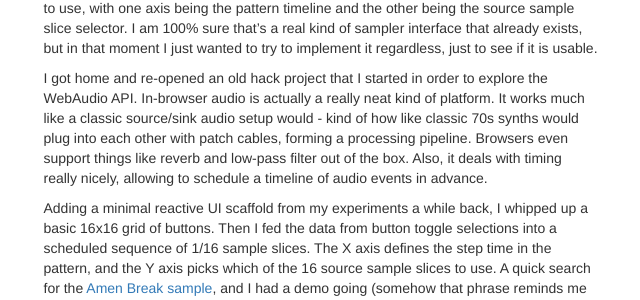
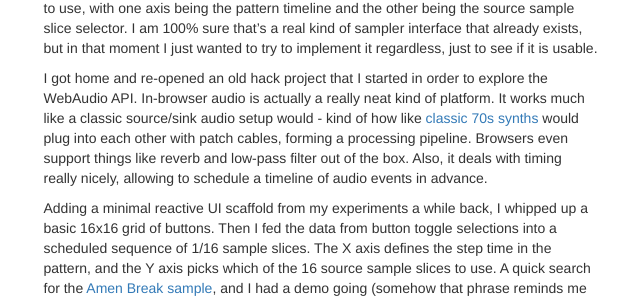
Before and after one commit to unframework/unframework-website, a Jekyll site: the page built from webaudio-music-toy.md, in a window 1280 px wide. Shown: the part 905-1205 px from the top of the page, without its empty margins (319-959 px from the left). Built offline with Jekyll 4.4.1, drawn with Linux system fonts in a browser that asks for light colours; part of the change alters nothing that is shown.

```diff
--- a/webaudio-music-toy.md
+++ b/webaudio-music-toy.md
@@ -20,7 +20,7 @@ So all of this background exposure finally got me building a music toy of my own
 
 One day last week, I was in the middle of a multi-hour coding streak and listening to one of these folks ([Jeff Kaale](https://soundcloud.com/jeff-kaale) maybe?). In the back of my mind, I couldn't help but try and imagine the tools that might be used for the kind of intricate sampling that's involved. And I just visualized one of those 2D LCD grid controller things that modern producers seem to use, with one axis being the pattern timeline and the other being the source sample slice selector. I am 100% sure that's a real kind of sampler interface that already exists, but in that moment I just wanted to try to implement it regardless, just to see if it is usable.
 
-I got home and re-opened an old hack project that I started in order to explore the WebAudio API. In-browser audio is actually a really neat kind of platform. It works much like a classic source/sink audio setup would - kind of how like classic 70s synths would plug into each other with patch cables, forming a processing pipeline. Browsers even support things like reverb and low-pass filter out of the box. Also, it deals with timing really nicely, allowing to schedule a timeline of audio events in advance.
+I got home and re-opened an old hack project that I started in order to explore the WebAudio API. In-browser audio is actually a really neat kind of platform. It works much like a classic source/sink audio setup would - kind of how like [classic 70s synths](https://www.youtube.com/watch?v=01uwRZkMq24) would plug into each other with patch cables, forming a processing pipeline. Browsers even support things like reverb and low-pass filter out of the box. Also, it deals with timing really nicely, allowing to schedule a timeline of audio events in advance.
 
 Adding a minimal reactive UI scaffold from my experiments a while back, I whipped up a basic 16x16 grid of buttons. Then I fed the data from button toggle selections into a scheduled sequence of 1/16 sample slices. The X axis defines the step time in the pattern, and the Y axis picks which of the 16 source sample slices to use. A quick search for the [Amen Break sample](http://www.economist.com/blogs/prospero/2011/12/amen-break), and I had a demo going (somehow that phrase reminds me of [this](https://www.youtube.com/watch?v=Sr2PlqXw03Y)).
 
```
